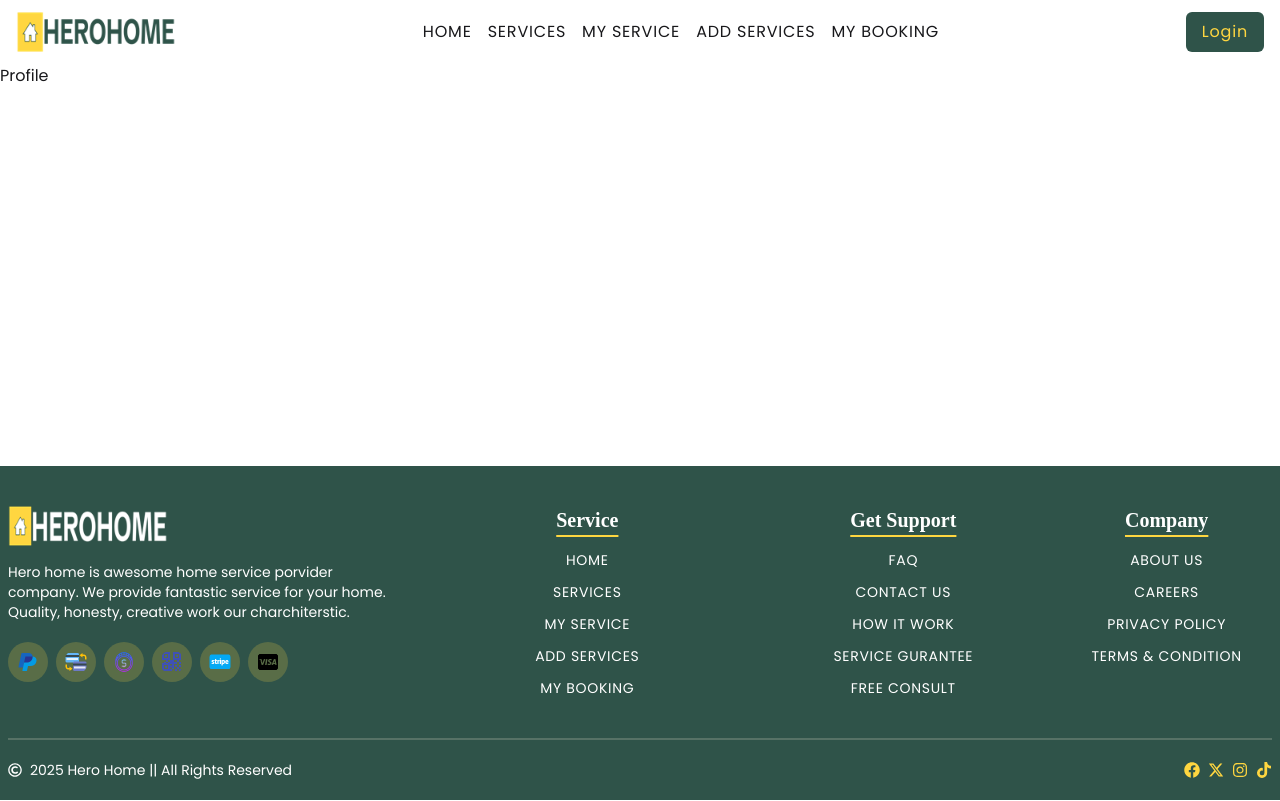
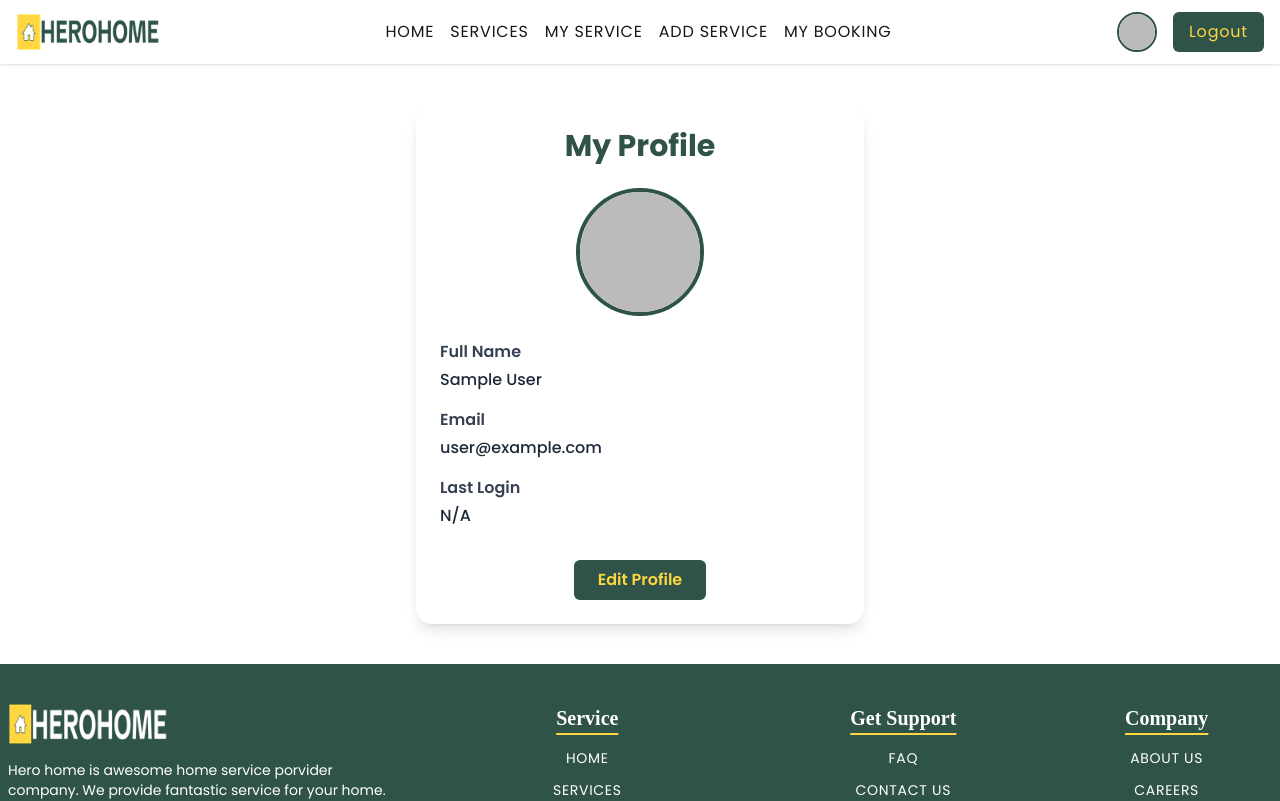
Before and after one commit to kawserbappy1/home-hero-client, a React (Vite) app: page /profile in a window 1280 px wide. Shown: the top 801 px of the page. Built offline with nearby package versions, Linux system fonts and the light colour scheme; no server answers; sample sign-in values are in the browser's storage; a web font is replaced by a local one.

Commit message:
Succesfully add Private Route to UI

```diff
--- a/src/Components/Navbar.jsx
+++ b/src/Components/Navbar.jsx
@@ -1,49 +1,93 @@
 import { Link, NavLink } from "react-router";
 import logo from "../assets/logo.png";
-import userPic from "../assets/userPic.jpg";
 import { RiCloseLine, RiMenuFold3Line } from "react-icons/ri";
-import { useState } from "react";
+import { useContext, useState } from "react";
+import { AuthContext } from "../Context/AuthContex";
+import Swal from "sweetalert2";
+
 const Navbar = () => {
+  const { user, signOutUser } = useContext(AuthContext);
   const [menuOpen, setMenuOpen] = useState(true);
   const [userMenuOpen, setUserMenuOpen] = useState(false);
+
+  const handleLogout = () => {
+    Swal.fire({
+      title: "Are you sure?",
+      text: "You’ll be logged out from your account!",
+      icon: "warning",
+      showCancelButton: true,
+      confirmButtonColor: "#16a34a", // green
+      cancelButtonColor: "#d33",
+      confirmButtonText: "Yes, Logout",
+    }).then((result) => {
+      if (result.isConfirmed) {
+        signOutUser()
+          .then(() => {
+            Swal.fire({
+              title: "Logged out!",
+              text: "You have been successfully logged out.",
+              icon: "success",
+              confirmButtonColor: "#16a34a",
+            });
+          })
+          .catch((error) => {
+            Swal.fire({
+              title: "Error!",
+              text: error.message,
+              icon: "error",
+            });
+          });
+      }
+    });
+    setUserMenuOpen(false);
+  };
+
   return (
-    <div className=" top-0 left-0 w-full z-50">
+    <div className="top-0 left-0 w-full z-50 bg-white shadow-sm">
       <nav className="container mx-auto flex items-center justify-between h-16 px-2 lg:px-4">
-        {/* logo area  */}
-        <Link to={"/"}>
-          <img src={logo} alt="" className="w-30 md:w-40 h-auto" />
+        {/* Logo */}
+        <Link to="/">
+          <img src={logo} alt="Logo" className="w-28 md:w-36 h-auto" />
         </Link>
 
-        {/* destop menu  */}
-        <div className=" hidden lg:block">
-          <ul className="flex items-center gap-2 lg:gap-4 uppercase text-base tracking-wider">
+        {/* Desktop Menu */}
+        <div className="hidden lg:block">
+          <ul className="flex items-center gap-4 uppercase text-base tracking-wider">
             <li>
-              <NavLink to={"/"}>Home</NavLink>
+              <NavLink to="/">Home</NavLink>
             </li>
             <li>
-              <NavLink to={"/services"}>services</NavLink>
+              <NavLink to="/services">Services</NavLink>
             </li>
             <li>
-              <NavLink to={"/my-services"}>My service</NavLink>
+              <NavLink to="/my-services">My Service</NavLink>
             </li>
             <li>
-              <NavLink to={"/add-service"}>Add services</NavLink>
+              <NavLink to="/add-service">Add Service</NavLink>
             </li>
             <li>
-              <NavLink to={"/my-booking"}>my booking</NavLink>
+              <NavLink to="/my-booking">My Booking</NavLink>
             </li>
           </ul>
         </div>
 
-        {/* cta part  */}
-        <div className="flex gap-2">
-          {/* <div className="relative">
+        {/* User / Auth Section */}
+        <div className="flex items-center gap-4">
+          {user ? (
+            <>
+              {/* Avatar */}
+              <div className="relative">
                 <img
-              src={userPic}
+                  src={
+                    user.photoURL ||
+                    "https://img.daisyui.com/images/stock/photo-1534528741775-53994a69daeb.webp"
+                  }
                   onClick={() => setUserMenuOpen(!userMenuOpen)}
-              alt=""
+                  alt="User Avatar"
                   className="size-10 rounded-full border-2 border-greenColor object-cover cursor-pointer"
                 />
+
+                {/* Dropdown Menu */}
                 {userMenuOpen && (
                   <div className="absolute right-0 mt-2 w-44 bg-white border border-gray-200 rounded-lg shadow-lg py-2 text-sm z-50">
                     <Link
@@ -69,37 +113,41 @@ const Navbar = () => {
                     </Link>
                     <Link
                       to="/profile"
-                  className="block px-4 py-2  hover:bg-gray-100"
+                      className="block px-4 py-2 hover:bg-gray-100"
                       onClick={() => setUserMenuOpen(false)}
                     >
                       Edit Profile
                     </Link>
-                <Link
-                  to=""
-                  className="block px-4 py-2 text-red-600 hover:bg-gray-100"
-                  onClick={() => setUserMenuOpen(false)}
+                    <button
+                      onClick={handleLogout}
+                      className="w-full text-left px-4 py-2 text-red-600 hover:bg-gray-100"
                     >
                       Logout
-                </Link>
+                    </button>
                   </div>
                 )}
-          </div> */}
+              </div>
+
+              {/* Logout Button (beside avatar) */}
+              <button
+                onClick={handleLogout}
+                className="bg-greenColor text-yellowColor px-4 py-2 rounded-md tracking-wider transition-all duration-300 hover:bg-yellowColor hover:text-greenColor"
+              >
+                Logout
+              </button>
+            </>
+          ) : (
             <Link
               to="/login"
-            className="bg-greenColor text-yellowColor px-2 py-2 md:px-4 md:py-2 rounded-md tracking-wider transition-all duration-500 hover:bg-yellowColor hover:text-greenColor"
+              className="bg-greenColor text-yellowColor px-4 py-2 rounded-md tracking-wider transition-all duration-300 hover:bg-yellowColor hover:text-greenColor"
             >
               Login
             </Link>
-          {/* <Link
-            to="/registration"
-            className="bg-greenColor text-yellowColor px-4 py-2 rounded-md tracking-wider transition-all duration-500 hover:bg-yellowColor hover:text-greenColor"
-          >
-            Logout
-          </Link> */}
+          )}
         </div>
 
-        {/* Mobile menu  */}
-        <div className="lg:hidden z-60 ">
+        {/* Mobile Menu Toggle */}
+        <div className="lg:hidden z-60">
           <button
             onClick={() => setMenuOpen(!menuOpen)}
             className="cursor-pointer"
@@ -113,36 +161,36 @@ const Navbar = () => {
         </div>
       </nav>
 
-      {/* mobile menu  */}
+      {/* Mobile Menu */}
       <div
-        className={`lg:hidden absolute top-0  bg-bg3 min-h-screen w-full transition-all duration-500 z-50 ${
+        className={`lg:hidden absolute top-0 bg-bg3 min-h-screen w-full transition-all duration-500 z-50 ${
           menuOpen ? "-left-[100%]" : "left-0"
         }`}
       >
         <ul className="flex flex-col items-center gap-4 uppercase text-base tracking-wider py-20">
           <li>
-            <NavLink onClick={() => setMenuOpen(!menuOpen)} to={"/"}>
+            <NavLink onClick={() => setMenuOpen(true)} to="/">
               Home
             </NavLink>
           </li>
           <li>
-            <NavLink onClick={() => setMenuOpen(!menuOpen)} to={"/services"}>
-              services
+            <NavLink onClick={() => setMenuOpen(true)} to="/services">
+              Services
             </NavLink>
           </li>
           <li>
-            <NavLink onClick={() => setMenuOpen(!menuOpen)} to={"/my-services"}>
-              My service
+            <NavLink onClick={() => setMenuOpen(true)} to="/my-services">
+              My Service
             </NavLink>
           </li>
           <li>
-            <NavLink onClick={() => setMenuOpen(!menuOpen)} to={"/add-service"}>
-              Add services
+            <NavLink onClick={() => setMenuOpen(true)} to="/add-service">
+              Add Service
             </NavLink>
           </li>
           <li>
-            <NavLink onClick={() => setMenuOpen(!menuOpen)} to={"/my-booking"}>
-              my booking
+            <NavLink onClick={() => setMenuOpen(true)} to="/my-booking">
+              My Booking
             </NavLink>
           </li>
         </ul>
--- a/src/Pages/Profile/Profile.jsx
+++ b/src/Pages/Profile/Profile.jsx
@@ -1,7 +1,143 @@
-import React from "react";
+import React, { useContext, useState, useEffect } from "react";
+import Swal from "sweetalert2";
+import { AuthContext } from "../../Context/AuthContex";
 
 const Profile = () => {
-  return <div>Profile</div>;
+  const { user, updateUserProfile } = useContext(AuthContext);
+  const [editMode, setEditMode] = useState(false);
+  const [name, setName] = useState("");
+  const [photo, setPhoto] = useState("");
+  const [loading, setLoading] = useState(false);
+
+  useEffect(() => {
+    if (user) {
+      setName(user.displayName || "");
+      setPhoto(
+        user.photoURL ||
+          "https://img.daisyui.com/images/stock/photo-1534528741775-53994a69daeb.webp"
+      );
+    }
+  }, [user]);
+
+  const handleSave = async () => {
+    setLoading(true);
+    try {
+      await updateUserProfile(name, photo);
+      Swal.fire({
+        title: "Profile Updated!",
+        text: "Your profile has been successfully updated.",
+        icon: "success",
+        confirmButtonColor: "#16a34a",
+      });
+      setEditMode(false);
+    } catch (error) {
+      Swal.fire({
+        title: "Error!",
+        text: error.message,
+        icon: "error",
+      });
+    } finally {
+      setLoading(false);
+    }
+  };
+
+  return (
+    <div className="container mx-auto py-10 px-4 flex justify-center">
+      <div className="bg-white shadow-lg rounded-2xl p-6 max-w-md w-full">
+        <h2 className="text-3xl font-bold text-greenColor text-center mb-6">
+          My Profile
+        </h2>
+
+        <div className="flex justify-center mb-6">
+          <img
+            src={photo}
+            alt="User"
+            className="w-32 h-32 rounded-full border-4 border-greenColor object-cover"
+          />
+        </div>
+
+        <div className="space-y-4">
+          <div>
+            <label className="block text-gray-700 font-semibold mb-1">
+              Full Name
+            </label>
+            {editMode ? (
+              <input
+                type="text"
+                value={name}
+                defaultValue={name}
+                onChange={(e) => setName(e.target.value)}
+                className="w-full border border-gray-300 rounded-md p-2 focus:outline-none focus:ring-2 focus:ring-greenColor"
+              />
+            ) : (
+              <p className="text-gray-800 font-medium">
+                {name || "Not provided"}
+              </p>
+            )}
+          </div>
+
+          <div>
+            <label className="block text-gray-700 font-semibold mb-1">
+              Email
+            </label>
+            <p className="text-gray-800 font-medium">{user?.email}</p>
+          </div>
+
+          {editMode && (
+            <div>
+              <label className="block text-gray-700 font-semibold mb-1">
+                Photo URL
+              </label>
+              <input
+                type="text"
+                value={photo}
+                onChange={(e) => setPhoto(e.target.value)}
+                className="w-full border border-gray-300 rounded-md p-2 focus:outline-none focus:ring-2 focus:ring-greenColor"
+              />
+            </div>
+          )}
+
+          <div>
+            <label className="block text-gray-700 font-semibold mb-1">
+              Last Login
+            </label>
+            <p className="text-gray-800 font-medium">
+              {user?.metadata?.lastSignInTime
+                ? new Date(user.metadata.lastSignInTime).toLocaleString()
+                : "N/A"}
+            </p>
+          </div>
+        </div>
+
+        <div className="flex justify-center gap-4 mt-8">
+          {!editMode ? (
+            <button
+              onClick={() => setEditMode(true)}
+              className="bg-greenColor text-yellowColor px-6 py-2 rounded-md font-semibold hover:bg-yellowColor hover:text-greenColor transition-all duration-300"
+            >
+              Edit Profile
+            </button>
+          ) : (
+            <>
+              <button
+                onClick={handleSave}
+                disabled={loading}
+                className="bg-greenColor text-yellowColor px-6 py-2 rounded-md font-semibold hover:bg-yellowColor hover:text-greenColor transition-all duration-300 disabled:opacity-60"
+              >
+                {loading ? "Saving..." : "Save Changes"}
+              </button>
+              <button
+                onClick={() => setEditMode(false)}
+                className="bg-gray-300 text-gray-800 px-6 py-2 rounded-md font-semibold hover:bg-gray-400 transition-all duration-300"
+              >
+                Cancel
+              </button>
+            </>
+          )}
+        </div>
+      </div>
+    </div>
+  );
 };
 
 export default Profile;
--- a/src/Pages/Register/Register.jsx
+++ b/src/Pages/Register/Register.jsx
@@ -46,6 +46,8 @@ const Register = () => {
     createUser(email, password)
       .then((result) => {
         updateUserProfile(displayName, photoURL);
+      })
+      .then(() => {
         Swal.fire({
           icon: "success",
           title: "Account Created Successfully!",
--- /dev/null
+++ b/src/Router/PrivateRoute.jsx
@@ -0,0 +1,17 @@
+import React, { use } from "react";
+import { AuthContext } from "../Context/AuthContex";
+import Loader from "../Components/Loader";
+import { Navigate } from "react-router";
+
+const PrivateRoute = ({ children }) => {
+  const { user, loading } = use(AuthContext);
+  if (loading) {
+    return <Loader></Loader>;
+  }
+  if (!user) {
+    return <Navigate state={location?.pathname} to="/login"></Navigate>;
+  }
+  return children;
+};
+
+export default PrivateRoute;
--- a/src/Router/Router.jsx
+++ b/src/Router/Router.jsx
@@ -9,6 +9,7 @@ import Profile from "../Pages/Profile/Profile";
 import Login from "../Pages/Login/Login";
 import Register from "../Pages/Register/Register";
 import ServiceDetails from "../Pages/ServiceDetails/ServiceDetails";
+import PrivateRoute from "./PrivateRoute";
 
 const router = createBrowserRouter([
   {
@@ -25,23 +26,43 @@ const router = createBrowserRouter([
       },
       {
         path: "services/:id",
-        element: <ServiceDetails></ServiceDetails>,
+        element: (
+          <PrivateRoute>
+            <ServiceDetails></ServiceDetails>
+          </PrivateRoute>
+        ),
       },
       {
         path: "my-services",
-        element: <MyService></MyService>,
+        element: (
+          <PrivateRoute>
+            <MyService></MyService>
+          </PrivateRoute>
+        ),
       },
       {
         path: "my-booking",
-        element: <MyBooking></MyBooking>,
+        element: (
+          <PrivateRoute>
+            <MyBooking></MyBooking>
+          </PrivateRoute>
+        ),
       },
       {
         path: "add-service",
-        element: <AddService></AddService>,
+        element: (
+          <PrivateRoute>
+            <AddService></AddService>
+          </PrivateRoute>
+        ),
       },
       {
         path: "profile",
-        element: <Profile></Profile>,
+        element: (
+          <PrivateRoute>
+            <Profile></Profile>
+          </PrivateRoute>
+        ),
       },
       {
         path: "login",
```
Also changed, not shown: src/Context/AuthProvider.jsx (+10 -3 lines). Lines whose indentation alone changed are shown as unchanged.
